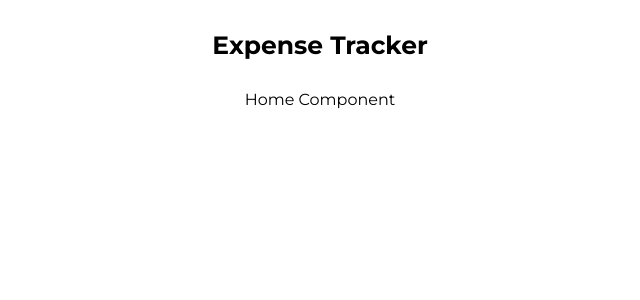
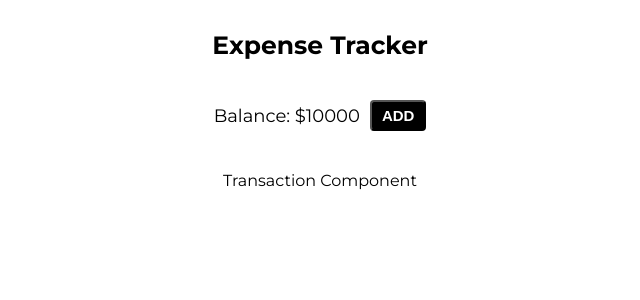
Before and after one commit to himaniEngr/ExpenseTracker, a React (Create React App) app: page / in a window 1280 px wide. Shown: the top 300 px of the page, without its empty margins (320-960 px from the left). Built offline with nearby package versions, Linux system fonts and the light colour scheme.

Commit message:
styled overview component

```diff
--- /dev/null
+++ b/src/modules/home/OverviewComponent.js
@@ -0,0 +1,38 @@
+import styled from "styled-components";
+
+const Container = styled.div`
+  display: flex;
+  flex-direction: column;
+  align-items: center;
+  font-family: montserrat;
+  margin: 10px;
+  width: 100%;
+`;
+const BalanceBox = styled.div`
+  font-size: 18px;
+  display: flex;
+  justify-content: space-between;
+  align-items: center;
+  gap: 10px;
+`;
+const AddTransaction = styled.button`
+  background: black;
+  color: white;
+  padding: 5px 10px;
+  border-radius: 4px;
+  cursor: pointer;
+  font-weight: bold;
+  font-size: 15px;
+`;
+
+const OverviewComponent = (props) => {
+  return (
+    <Container>
+      <BalanceBox>
+        Balance: $10000
+        <AddTransaction>ADD</AddTransaction>
+      </BalanceBox>
+    </Container>
+  );
+};
+export default OverviewComponent;
--- /dev/null
+++ b/src/modules/home/TransactionComponent.js
@@ -0,0 +1,13 @@
+import styled from "styled-components";
+
+const Container = styled.div`
+  display: flex;
+  flex-direction: column;
+  align-items: center;
+  font-family: montserrat;
+  margin: 30px 0 10px;
+`;
+const TransactionComponent = (props) => {
+  return <Container>Transaction Component</Container>;
+};
+export default TransactionComponent;
--- a/src/modules/home/index.js
+++ b/src/modules/home/index.js
@@ -1,4 +1,6 @@
 import styled from "styled-components";
+import OverviewComponent from "./OverviewComponent";
+import TransactionComponent from "./TransactionComponent";
 
 const Container = styled.div`
   display: flex;
@@ -8,6 +10,11 @@ const Container = styled.div`
   margin: 30px 0 10px;
 `;
 const HomeComponent = (props) => {
-  return <Container>Home Component</Container>;
+  return (
+    <Container>
+      <OverviewComponent />
+      <TransactionComponent />
+    </Container>
+  );
 };
 export default HomeComponent;
```
